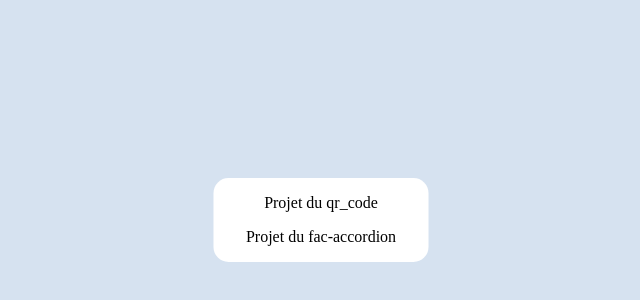
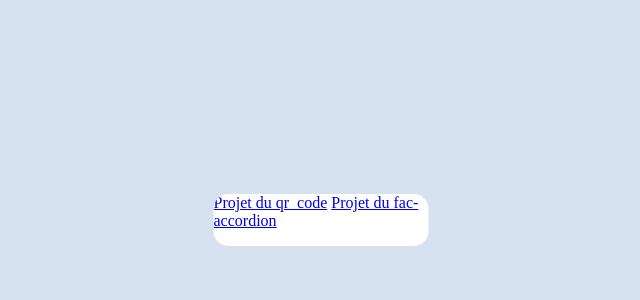
Before and after one commit to IvanaMENDJEMEN/Challenge_FrontEnd_Mentor, a plain HTML site: page index_main.html in a window 1280 px wide. Shown: the part 180-480 px from the top of the page, without its empty margins (319-959 px from the left). Drawn offline with Linux system fonts and the light colour scheme; files that its build step writes are made by us from their sources; a web font is replaced by a local one.

Commit message:
Mise a jour index principal

```diff
--- a/index_main.html
+++ b/index_main.html
@@ -11,8 +11,8 @@
 </head>
 <body>
   <main>
-    <p>Projet du qr_code <a href="/Qr_code/index.html"></a></p>
-    <p>Projet du fac-accordion <a href="/faq-accordion-main/index.html"></a></p>
+    <a href="./Qr_code/index.html" tar>Projet du qr_code</a>
+    <a href="./faq-accordion-main/index.html">Projet du fac-accordion</a></p>
   </main>
 
 </body>
```
